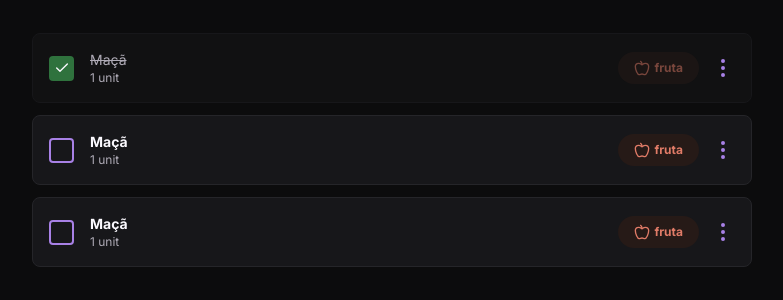
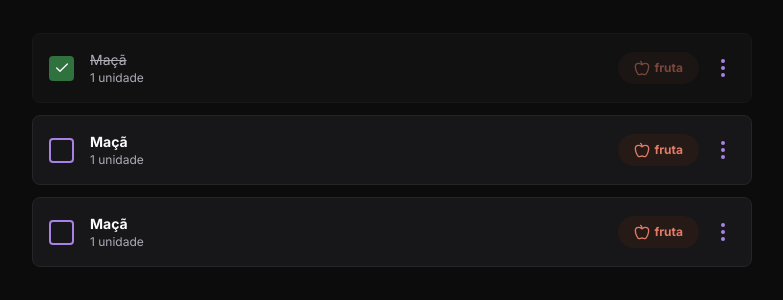
Before and after one commit to gleysonabreu/shopping-list, a Next.js app: page / in a window 1280 px wide. Shown: the part 213-513 px from the top of the page, without its empty margins (248-1031 px from the left). Built offline with nearby package versions, Linux system fonts and the light colour scheme.

Commit message:
fix: quantity and quantityType showing

```diff
--- a/src/components/checkbox.tsx
+++ b/src/components/checkbox.tsx
@@ -16,6 +16,22 @@ interface CheckProps {
 
 export function Checkbox(props: CheckProps) {
   const [checked, setChecked] = useState(props.isCheck);
+
+  function parseProductQuantity() {
+    const quantityUnits = {
+      kilogram: 'kg',
+      liter: 'L',
+      unit: 'unidade',
+    };
+
+    const unit = quantityUnits[props.quantityType];
+
+    if(props.quantityType === 'unit' && props.quantity > 1) {
+      return `${props.quantity} ${unit}s`;
+    } else {
+      return `${props.quantity} ${unit}`;
+    }
+  }
 
   return (
     <div className={clsx('flex items-center justify-between p-4  border rounded-lg', {
@@ -41,7 +57,7 @@ export function Checkbox(props: CheckProps) {
             'text-gray-100 font-bold': !checked,
             'text-gray-200 line-through': checked
           })}>{props.productName}</h1>
-          <span className='text-gray-200 text-xs font-normal'>{props.quantity} {props.quantityType}</span>
+          <span className='text-gray-200 text-xs font-normal'>{parseProductQuantity()}</span>
         </div>
       </div>
 
```
